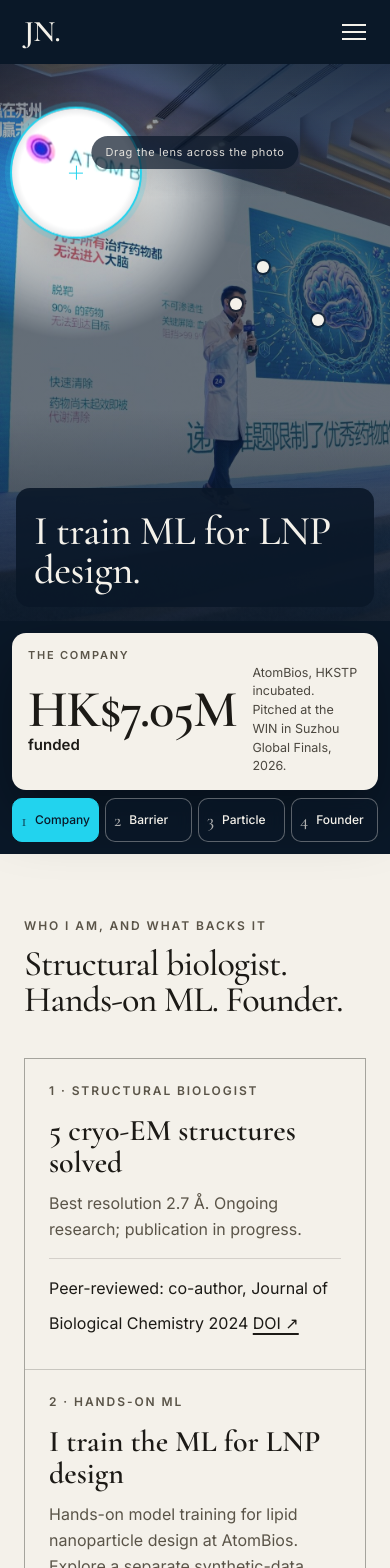
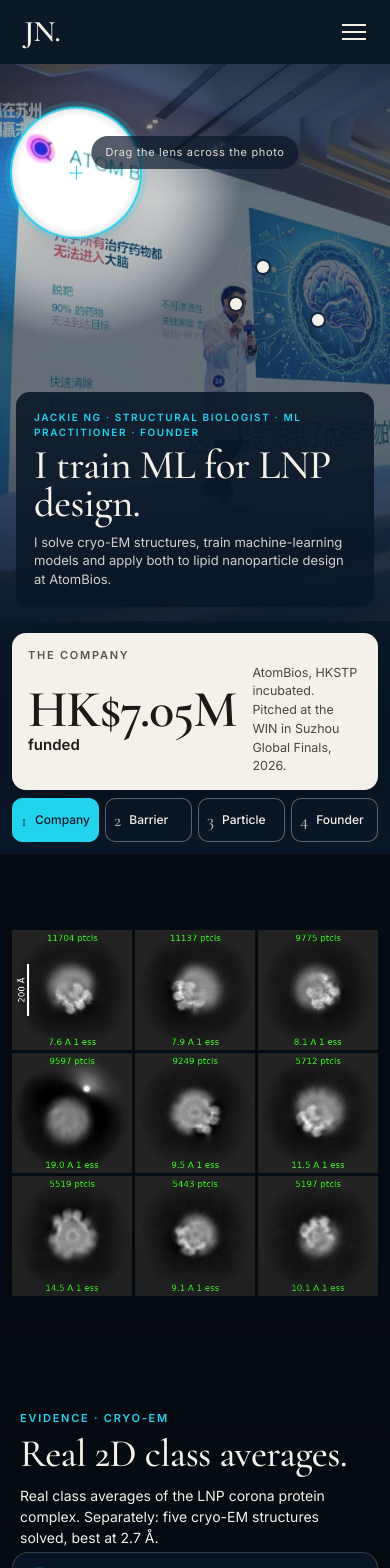
Before and after one commit to Grasswall/jackieng-profile, a Next.js app: page /jackieng-profile/ in a window 390 px wide. Shown: the top 1568 px of the page. Built offline with nearby package versions, Linux system fonts and the light colour scheme.

Commit message:
Clarify homepage around founder evidence and work

```diff
--- a/src/app/globals.css
+++ b/src/app/globals.css
@@ -254,7 +254,8 @@ h1, h2, h3, h4, h5, h6 {
   .lens-hint { top: 4.5rem; font-size: 11px; }
   .lens-head { left: 16px; right: 16px; width: auto; bottom: 14px; }
   .lens-head h2 { font-size: clamp(34px, 10.5vw, 52px); margin: 6px 0 0; }
-  .lens-head .eyebrow, .lens-sub { display: none; }
+  .lens-head .eyebrow { display: block; font-size: 10px; line-height: 1.5; }
+  .lens-sub { display: block; font-size: 13px; margin-top: 10px; line-height: 1.45; }
   .lens-side { position: static; width: auto; padding: 12px; gap: 8px; }
   .lens-card { min-height: 0; padding: 14px 16px; display: grid; grid-template-columns: auto 1fr; column-gap: 16px; align-items: center; }
   .lens-card .eyebrow { grid-column: 1 / -1; }
--- a/src/app/page.tsx
+++ b/src/app/page.tsx
@@ -1,6 +1,3 @@
-import { TalentSignal, ContactCta } from "@/components/TalentSignal";
-import { MediaProof } from "@/components/MediaProof";
-import { TrainedModel3D } from "@/components/TrainedModel3D";
 import { FounderLens } from "@/components/motion/FounderLens";
 import { EvidenceLayers } from "@/components/motion/EvidenceLayers";
 import { WorkIndex } from "@/components/motion/WorkIndex";
@@ -8,14 +5,10 @@ import { WorkIndex } from "@/components/motion/WorkIndex";
 export default function Home() {
   return (
     <main id="motion-portfolio" className="pt-16">
-      <h1 className="sr-only">Jackie Ng — structural biologist training ML for LNP design, founder of AtomBios</h1>
+      <h1 className="sr-only">Jackie Ng — structural biologist, ML practitioner and founder of AtomBios</h1>
       <FounderLens />
-      <TalentSignal />
-      <TrainedModel3D />
       <EvidenceLayers />
       <WorkIndex />
-      <MediaProof />
-      <ContactCta />
     </main>
   );
 }
--- a/src/components/Footer.tsx
+++ b/src/components/Footer.tsx
@@ -46,7 +46,7 @@ const iconMap = {
 
 export function Footer({ meta }: FooterProps) {
   return (
-    <footer className="on-dark bg-deep text-cream">
+    <footer id="contact" className="on-dark scroll-mt-16 bg-deep text-cream">
       <div className="mx-auto flex max-w-6xl flex-col gap-8 px-6 py-14 md:flex-row md:items-center md:justify-between md:px-12">
         <div>
           <p className="font-heading text-4xl font-semibold tracking-tight">JN.</p>
--- a/src/components/Nav.tsx
+++ b/src/components/Nav.tsx
@@ -25,9 +25,7 @@ export function Nav({ items: pageItems }: NavProps) {
   const isHome = here === '/' || here === '/jackieng-profile'
   const items = isHome ? [
     { label: 'Founder', href: '/#founder' },
-    { label: 'Proof', href: '/#proof' },
     { label: 'Evidence', href: '/#evidence' },
-    { label: 'Media', href: '/#media' },
     { label: 'Work map', href: '/#work-index' },
     { label: 'Contact', href: '/#contact' },
   ] : pageItems
--- a/src/components/motion/EvidenceLayers.tsx
+++ b/src/components/motion/EvidenceLayers.tsx
@@ -277,7 +277,7 @@ export function EvidenceLayers() {
               <p className="eyebrow">Evidence · Cryo-EM</p>
               <h3>Real 2D class averages.</h3>
               <p>
-                Class averages of the LNP corona protein complex (cryoSPARC J160). Separately: five cryo-EM structures solved, best at 2.7 Å.
+                Real class averages of the LNP corona protein complex. Separately: five cryo-EM structures solved, best at 2.7 Å.
               </p>
             </div>
           </div>
@@ -303,7 +303,7 @@ export function EvidenceLayers() {
             <div className="ev-cap ev-light">
               <p className="eyebrow ev-eyebrow-light">Evidence · Structure</p>
               <h3>The structure, in three dimensions.</h3>
-              <p>Rotating cryo-EM density map with fitted atomic model. Existing research render.</p>
+              <p>Rotating cryo-EM density map with fitted atomic model. A direct view of the structural work.</p>
             </div>
           </div>
 
@@ -313,7 +313,7 @@ export function EvidenceLayers() {
             <div className="ev-cap ev-dark">
               <p className="eyebrow">Reported results · 20 nm platform</p>
               <h3>Measured against conventional LNPs.</h3>
-              <p>Preclinical results for the AtomBios platform, each versus conventional LNPs. Working with Sirnaomics.</p>
+              <p>Team preclinical results for the AtomBios platform, each versus conventional LNPs. Not clinical efficacy.</p>
             </div>
             <div className="ev-stats ev-dark">
               <div><b>8×</b><span>BBB transcytosis</span></div>
--- a/src/components/motion/FounderLens.tsx
+++ b/src/components/motion/FounderLens.tsx
@@ -242,9 +242,9 @@ export function FounderLens() {
         </div>
         <div ref={hintRef} className="lens-hint">Drag the lens across the photo</div>
         <div className="lens-head">
-          <p className="eyebrow">Jackie Ng · Structural biologist · Founder</p>
+          <p className="eyebrow">Jackie Ng · Structural biologist · ML practitioner · Founder</p>
           <h2 id="founder-heading">I train ML for LNP design.</h2>
-          <p className="lens-sub">I solve cryo-EM structures and train machine-learning models for lipid nanoparticle design at AtomBios.</p>
+          <p className="lens-sub">I solve cryo-EM structures, train machine-learning models and apply both to lipid nanoparticle design at AtomBios.</p>
         </div>
       </div>
       <div className="lens-side">
--- a/src/components/motion/WorkIndex.tsx
+++ b/src/components/motion/WorkIndex.tsx
@@ -339,7 +339,7 @@ export function WorkIndex() {
         <div className="wi-hud">
           <p className="eyebrow wi-eyebrow">Work index</p>
           <h2 id="index-heading">The range of the work</h2>
-          <p className="wi-lede">Model training, structures and delivery results. Drag to explore; select a work item for my contribution.</p>
+          <p className="wi-lede">Structures, model training and delivery results. Drag to explore; select an item to see my contribution.</p>
           <div className="wi-ctl">
             <button type="button" onClick={() => api.current.overview()}>Overview</button>
             <button type="button" aria-label="Zoom in" onClick={() => api.current.zoom(1.3)}>+</button>
```
